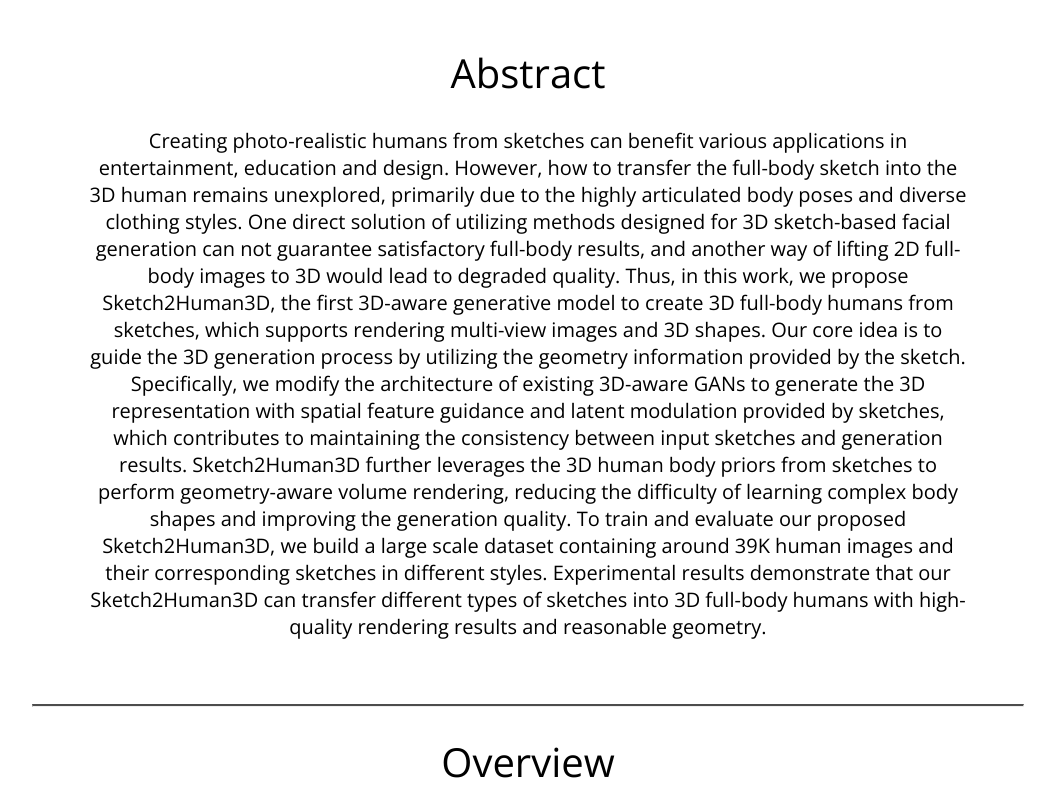
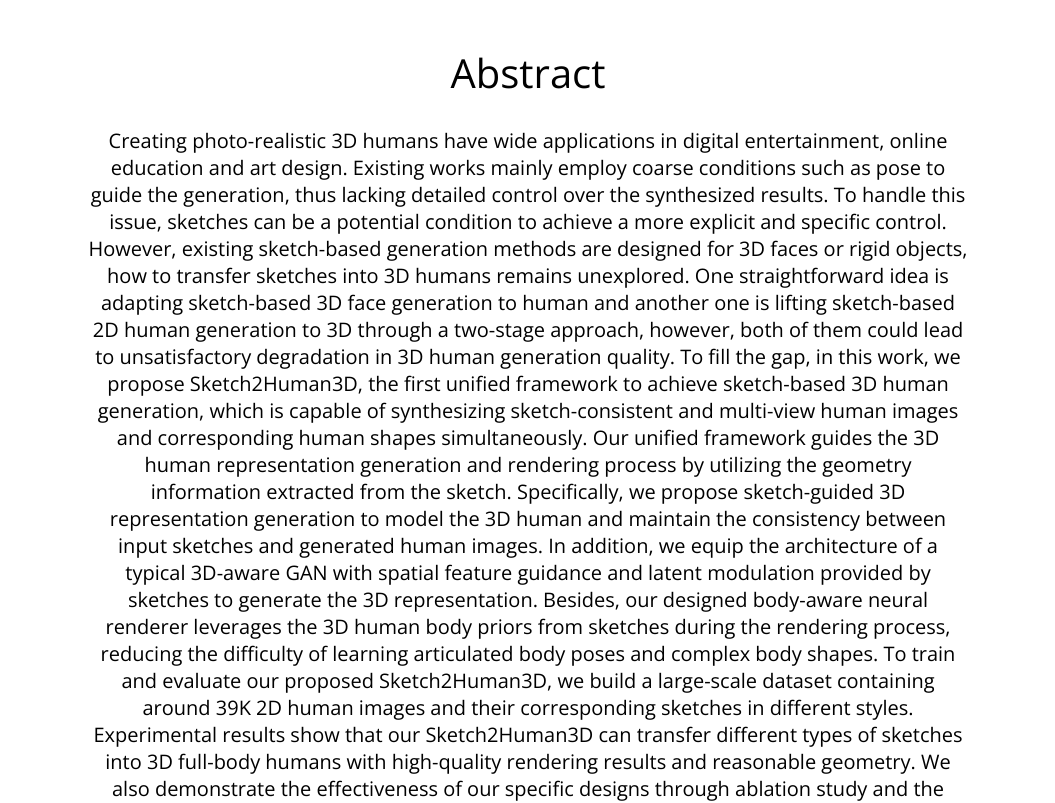
Before and after one commit to RichardChen20/360SketchHuman, a plain HTML site: page index.html in a window 1280 px wide. Shown: the part 1320-2123 px from the top of the page, without its empty margins (112-1167 px from the left). Drawn offline with nearby package versions, Linux system fonts and the light colour scheme; a script that the page names is missing.

Commit message:
Update index.html

```diff
--- a/index.html
+++ b/index.html
@@ -43,13 +43,13 @@
             <a href="https://sites.google.com/view/richardchen20">Ziwei Chen</a><sup>1</sup>
         </div>
         <div class="author">
-            <a href="https://sites.google.com/view/richardchen20">Jie Zhang</a><sup>1</sup>
+            <a href="https://sites.google.com/view/richardchen20">Qiang Li</a><sup>2</sup>
         </div>
         <div class="author">
-            <a href="https://sites.google.com/view/richardchen20">Tong-Yee Lee</a><sup>2</sup>
+            <a href="https://sites.google.com/view/richardchen20">Jie Zhang</a><sup>3</sup>
         </div>
         <div class="author">
-            <a href="https://sites.google.com/view/richardchen20">Qiang Li</a><sup>3*</sup>
+            <a href="https://sites.google.com/view/richardchen20">Tong-Yee Lee</a><sup>4</sup>
         </div>
         <div class="author">
             <a href="https://sites.google.com/view/richardchen20">Ping Li</a><sup>1*</sup>
@@ -59,8 +59,9 @@
         <br>
 
         <div class="affiliation"><sup>1</sup>The Hong Kong Polytechnic University</div>
-        <div class="affiliation"><sup>2</sup>National Cheng-Kung University</div>
-        <div class="affiliation"><sup>3</sup>Sensetime Research</div>
+        <div class="affiliation"><sup>2</sup>Sensetime Research</div>
+        <div class="affiliation"><sup>3</sup>Macao Polytechnic University</div>
+        <div class="affiliation"><sup>4</sup>National Cheng-Kung University</div>
 
         <br>
         <br>
@@ -98,15 +99,19 @@
 
         <h1>Abstract</h1>
         <p>
-            Creating photo-realistic humans from sketches can benefit various applications in entertainment, education and design.
-            However, how to transfer the full-body sketch into the 3D human remains unexplored, primarily due to the highly articulated body poses and diverse clothing styles.
-            One direct solution of utilizing methods designed for 3D sketch-based facial generation can not guarantee satisfactory full-body results, and another way of lifting 2D full-body images to 3D would lead to degraded quality.
-            Thus, in this work, we propose Sketch2Human3D, the first 3D-aware generative model to create 3D full-body humans from sketches, which supports rendering multi-view images and 3D shapes.
-            Our core idea is to guide the 3D generation process by utilizing the geometry information provided by the sketch.
-            Specifically, we modify the architecture of existing 3D-aware GANs to generate the 3D representation with spatial feature guidance and latent modulation provided by sketches, which contributes to maintaining the consistency between input sketches and generation results.
-            Sketch2Human3D further leverages the 3D human body priors from sketches to perform geometry-aware volume rendering, reducing the difficulty of learning complex body shapes and improving the generation quality.
-            To train and evaluate our proposed Sketch2Human3D, we build a large scale dataset containing around 39K human images and their corresponding sketches in different styles.
-            Experimental results demonstrate that our Sketch2Human3D can transfer different types of sketches into 3D full-body humans with high-quality rendering results and reasonable geometry.
+            Creating photo-realistic 3D humans have wide applications in digital entertainment, online education and art design.
+            Existing works mainly employ coarse conditions such as pose to guide the generation, thus lacking detailed control over the synthesized results.
+            To handle this issue, sketches can be a potential condition to achieve a more explicit and specific control.
+            However, existing sketch-based generation methods are designed for 3D faces or rigid objects, how to transfer sketches into 3D humans remains unexplored.
+            One straightforward idea is adapting sketch-based 3D face generation to human and another one is lifting sketch-based 2D human generation to 3D through a two-stage approach, however, both of them could lead to unsatisfactory degradation in 3D human generation quality.
+            To fill the gap, in this work, we propose Sketch2Human3D, the first unified framework to achieve sketch-based 3D human generation, which is capable of synthesizing sketch-consistent and multi-view human images and corresponding human shapes simultaneously.
+            Our unified framework guides the 3D human representation generation and rendering process by utilizing the geometry information extracted from the sketch.
+            Specifically, we propose sketch-guided 3D representation generation to model the 3D human and maintain the consistency between input sketches and generated human images.
+            In addition, we equip the architecture of a typical 3D-aware GAN with spatial feature guidance and latent modulation provided by sketches to generate the 3D representation.
+            Besides, our designed body-aware neural renderer leverages the 3D human body priors from sketches during the rendering process, reducing the difficulty of learning articulated body poses and complex body shapes.
+            To train and evaluate our proposed Sketch2Human3D, we build a large-scale dataset containing around 39K 2D human images and their corresponding sketches in different styles.
+            Experimental results show that our Sketch2Human3D can transfer different types of sketches into 3D full-body humans with high-quality rendering results and reasonable geometry.
+            We also demonstrate the effectiveness of our specific designs through ablation study and the feasibility of applying Sketch2Human3D to down-stream tasks.
         </p>
 
         <br><br>
@@ -116,7 +121,7 @@
             <img style="width:100%;" src="./resources/images/pipeline.png" alt="Model overview figure" />
             <br>
             <i>
-                The overall pipeline of our Sketch2Human3D. Our Sketch2Human3D takes the given sketch as input to guide the generation of the tri-plane. Then, a neural render is utilized with human body prior to render a low-res image. With the super-resolution module, we upsample the rendered images into a high-res image.
+                Illustration of sketch-based 3D full-body human generation. Our Sketch2Human3D supports transferring hand-drawn sketches into 3D humans which can be rendered into multi-view RGB images and 3D shapes. For each hand-drawn sketch, we show two sets of images in different clothing styles and camera views.
             </i>
         </div>
 
```
